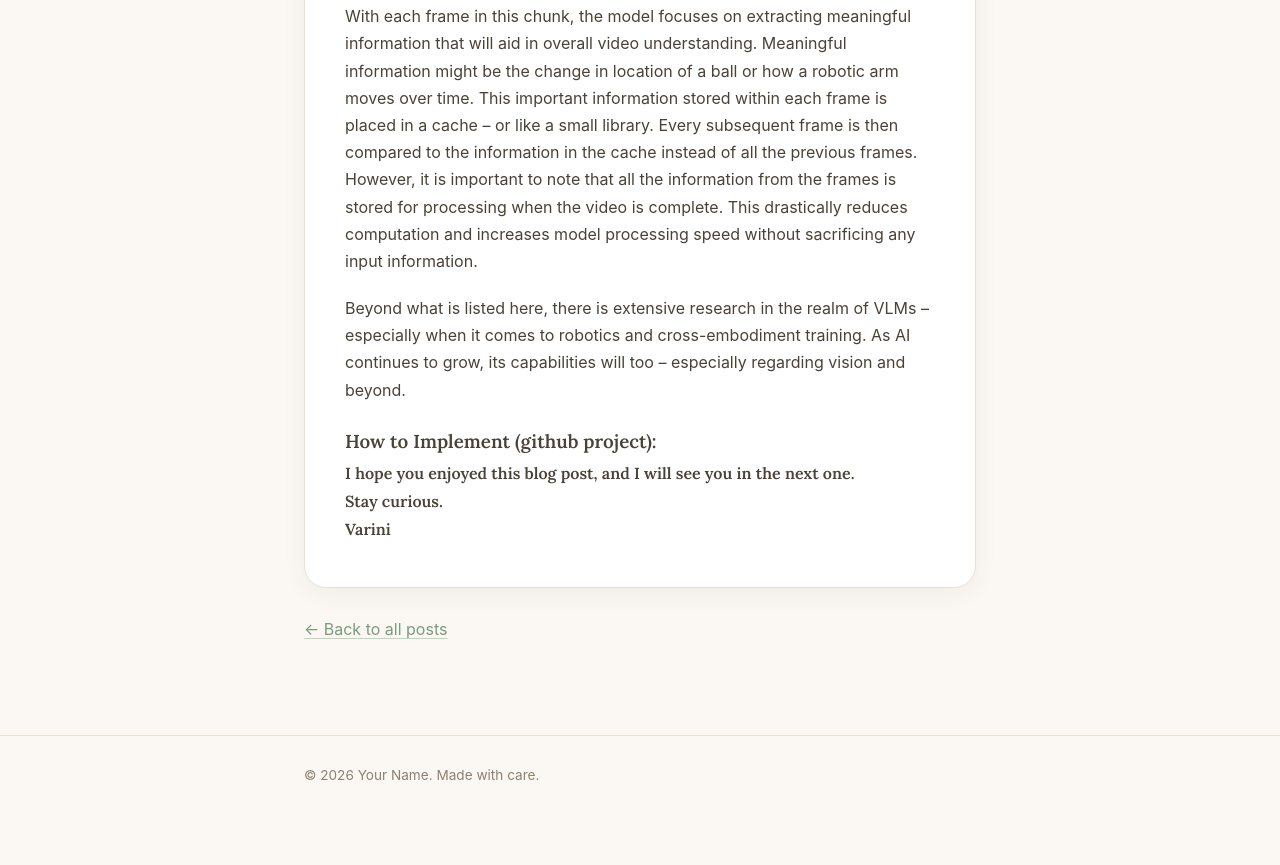
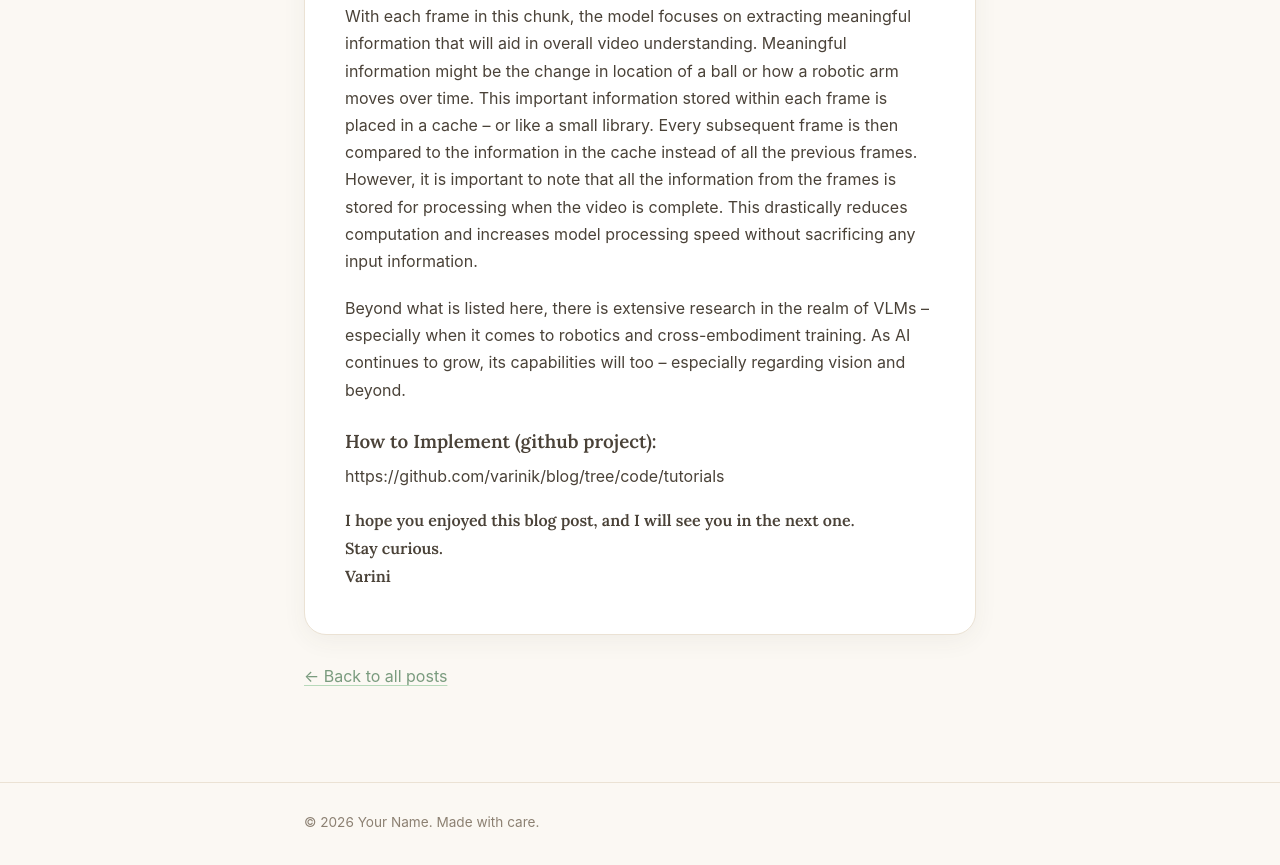
Before and after one commit to varinik/blog, an Eleventy site: page src/posts/VLMs.md in a window 1280 px wide. Shown: the part 3421-4286 px from the top of the page. Before the commit the page ends 4253 px from the top, so only its background shows below. Built offline with nearby package versions, Linux system fonts and the light colour scheme; Eleventy itself is replaced by a stand-in of ours; files that its build step writes are made by us from their sources.

Commit message:
updates for 2nd post

```diff
--- a/src/posts/VLMs.md
+++ b/src/posts/VLMs.md
@@ -62,6 +62,8 @@ Beyond what is listed here, there is extensive research in the realm of VLMs –
 
 ### How to Implement (github project):
 
+https://github.com/varinik/blog/tree/code/tutorials
+
 #### I hope you enjoyed this blog post, and I will see you in the next one.
 
 #### Stay curious.
```
Also changed, not shown: 1 other file.
